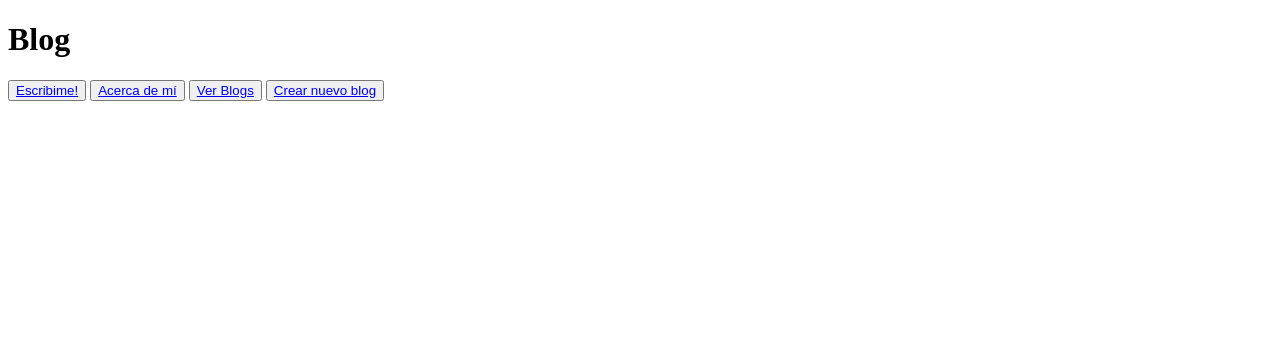
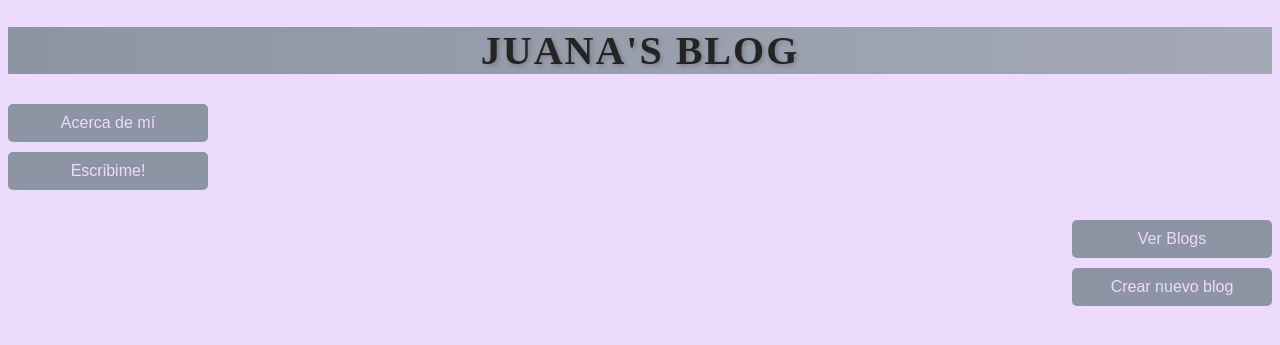
Before and after one commit to Juana2004/Juana2004-PlaygroundFinalProject-Larrumbide, a Django app: page / in a window 1280 px wide. Shown: the top 345 px of the page. Run offline with Django 5.2, Linux system fonts and the light colour scheme.

Commit message:
end estilos

```diff
--- /dev/null
+++ b/proyecto/core/static/core/styles.css
@@ -0,0 +1,67 @@
+:root {
+    --color-titulo: #252323;
+    --color-botones: #8d94a3;
+    --color-botonesadicional: #70798c;
+    --color-letrasbotones: #ecdbfc;
+    --color-degradado1: #8d94a3;
+    --color-degradado2: #a4a9b5;
+    --color-fondopagina: #ecdbfc;
+}
+
+body {
+    background-color: var(--color-fondopagina); /* Color de fondo deseado */
+}
+
+/* Estilos para el título */
+.titulo {
+    font-size: 40px; /* Tamaño de fuente más grande */
+    font-weight: bold; /* Texto en negrita */
+    color: var(--color-titulo); /* Color de texto personalizado */
+    margin-bottom: 30px; /* Espacio inferior entre el título y los botones */
+    text-align: center; /* Centra el texto */
+    text-transform: uppercase; /* Convierte el texto en mayúsculas */
+    text-shadow: 2px 2px 4px rgba(0, 0, 0, 0.2); /* Sombra de texto */
+    letter-spacing: 2px; /* Espacio entre caracteres */
+    /* Fondo degradado */
+    background-image: linear-gradient(to right, var(--color-degradado1), var(--color-degradado2));
+
+}
+
+/* Estilos para el contenedor de los botones verticales */
+.botones-verticales {
+    margin-top: 20px; /* Espacio superior entre los botones verticales */
+    text-align: center; /* Centra los botones verticalmente */
+}
+
+/* Estilos para los botones */
+button {
+    display: block; /* Hace que los botones se muestren como bloques */
+    margin-bottom: 10px; /* Espacio vertical entre los botones */
+    padding: 10px 20px;
+    border: none;
+    border-radius: 5px;
+    background-color: var(--color-botones); /* Color de fondo verde */
+    color: var(--color-letrasbotones); /* Color de texto blanco */
+    font-size: 16px;
+    cursor: pointer;
+    text-decoration: none; /* Elimina el subrayado predeterminado de los enlaces */
+    width: 200px; /* Ancho fijo para los botones */
+    text-align: center; /* Centra el texto dentro de los botones */
+}
+
+/* Estilos para los enlaces dentro de los botones */
+button a {
+    color: var(--color-letrasbotones); /* Color de texto blanco */
+    text-decoration: none; /* Elimina el subrayado predeterminado de los enlaces */
+}
+
+/* Estilos adicionales para resaltar el botón cuando se pasa el mouse sobre él */
+button:hover {
+    background-color: var(--color-botonesadicional); /* Color de fondo verde más oscuro */
+}
+
+/* Estilos para el contenedor de los botones horizontales */
+.botones {
+    float: right; /* Coloca los botones en el lado derecho */
+    margin-top: 20px; /* Espacio superior entre los botones horizontales */
+}
--- a/proyecto/core/templates/core/base.html
+++ b/proyecto/core/templates/core/base.html
@@ -1,9 +1,11 @@
+{% load static %}
 <!DOCTYPE html>
 <html lang="es">
 <head>
     <meta charset="UTF-8">
     <meta name="viewport" content="width=device-width, initial-scale=1.0">
     <title>Document</title>
+    <link rel="stylesheet" href="{% static 'core/styles.css' %}">
 </head>
 <body>
     {% block contenido %}
--- a/proyecto/core/templates/core/index.html
+++ b/proyecto/core/templates/core/index.html
@@ -1,11 +1,14 @@
 {% extends 'core/base.html' %}
+{% block contenido %}
+    <h1 class="titulo">Juana's Blog</h1>
 
-{% block contenido %}
-    <h1>Blog</h1>
+    <div class="botones-verticales">
+        <button><a href="{% url 'about' %}">Acerca de mí</a></button>
+        <button><a href="{% url 'persona_create' %}">Escribime!</a></button>
+    </div>
 
-    <button><a href="{% url 'persona_create' %}">Escribime!</a></button>
-    <button><a href="{% url 'about' %}">Acerca de mí</a></button>
-    <button><a href="{% url 'blog_list' %}">Ver Blogs</a></button>
-    <button><a href="{% url 'blog_create' %}">Crear nuevo blog</a></button>
-
+    <div class="botones">
+        <button><a href="{% url 'blog_list' %}">Ver Blogs</a></button>
+        <button><a href="{% url 'blog_create' %}">Crear nuevo blog</a></button>
+    </div>
 {% endblock contenido %}
--- a/proyecto/proyecto/settings.py
+++ b/proyecto/proyecto/settings.py
@@ -117,7 +117,7 @@ USE_TZ = True
 # Static files (CSS, JavaScript, Images)
 # https://docs.djangoproject.com/en/5.0/howto/static-files/
 
-STATIC_URL = 'static/'
+STATIC_URL = '/static/'
 
 # Default primary key field type
 # https://docs.djangoproject.com/en/5.0/ref/settings/#default-auto-field
```
